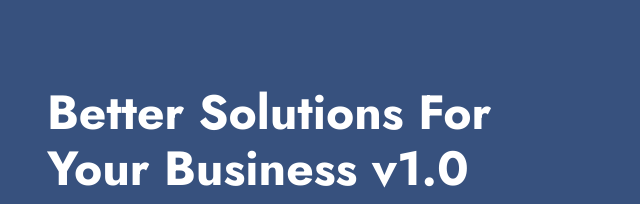
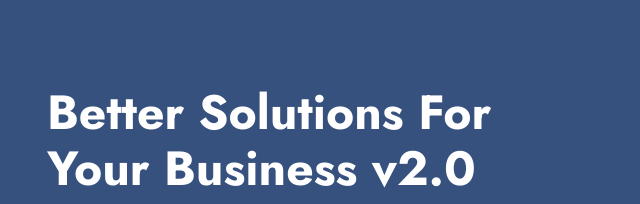
Before and after one commit to igloo-jlim/docker-ecr, a plain HTML site: page index.html in a window 1280 px wide. Shown: the part 129-333 px from the top of the page, 35-675 px from the left. Drawn offline with nearby package versions, Linux system fonts and the light colour scheme.

Commit message:
Update index.html

```diff
--- a/index.html
+++ b/index.html
@@ -85,7 +85,7 @@
     <div class="container">
       <div class="row">
         <div class="col-lg-6 d-flex flex-column justify-content-center pt-4 pt-lg-0 order-2 order-lg-1" data-aos="fade-up" data-aos-delay="200">
-          <h1>Better Solutions For Your Business v1.0</h1>
+          <h1>Better Solutions For Your Business v2.0</h1>
           <h2>We are team of talented designers making websites with Bootstrap</h2>
           <div class="d-flex justify-content-center justify-content-lg-start">
             <a href="#about" class="btn-get-started scrollto">Get Started</a>
```
